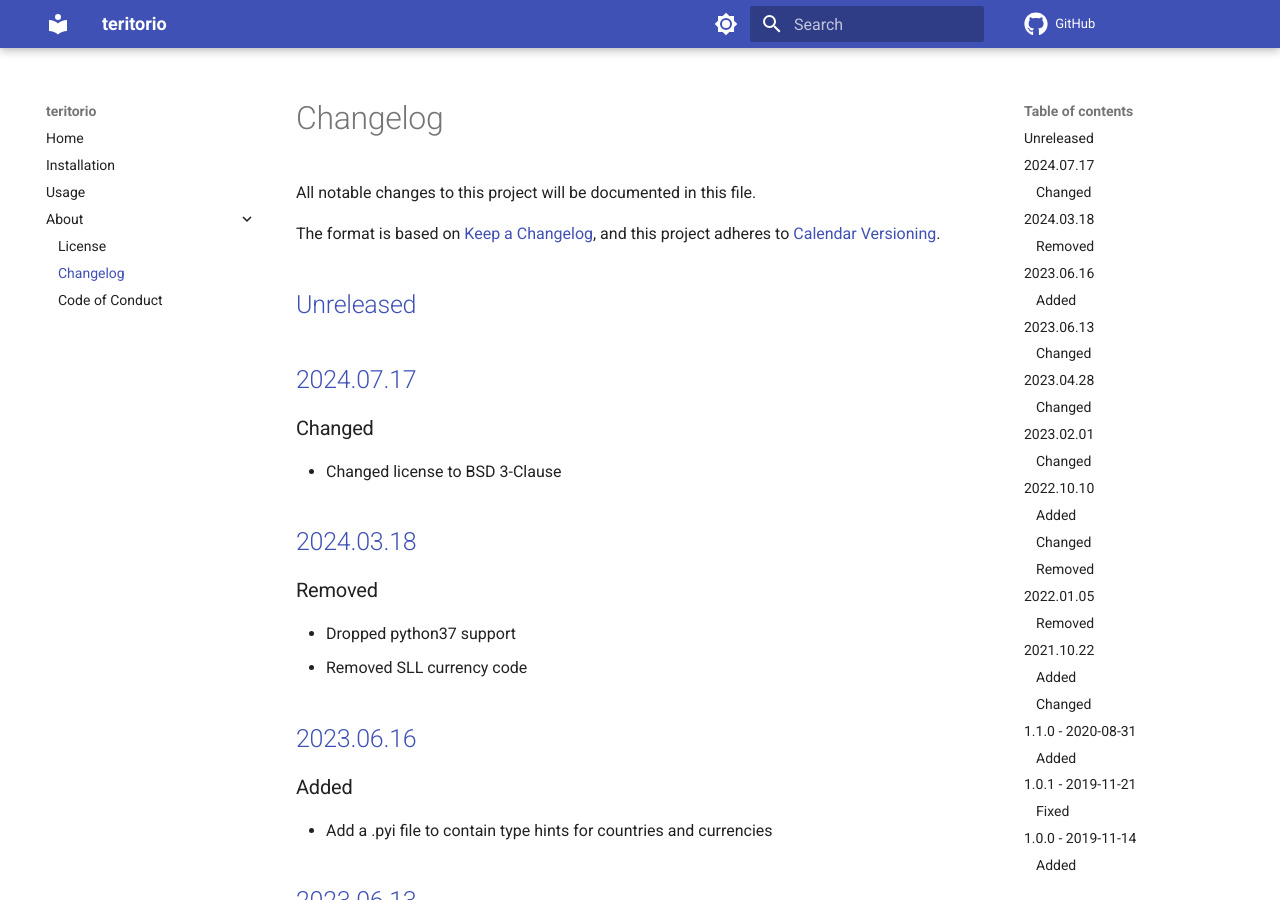
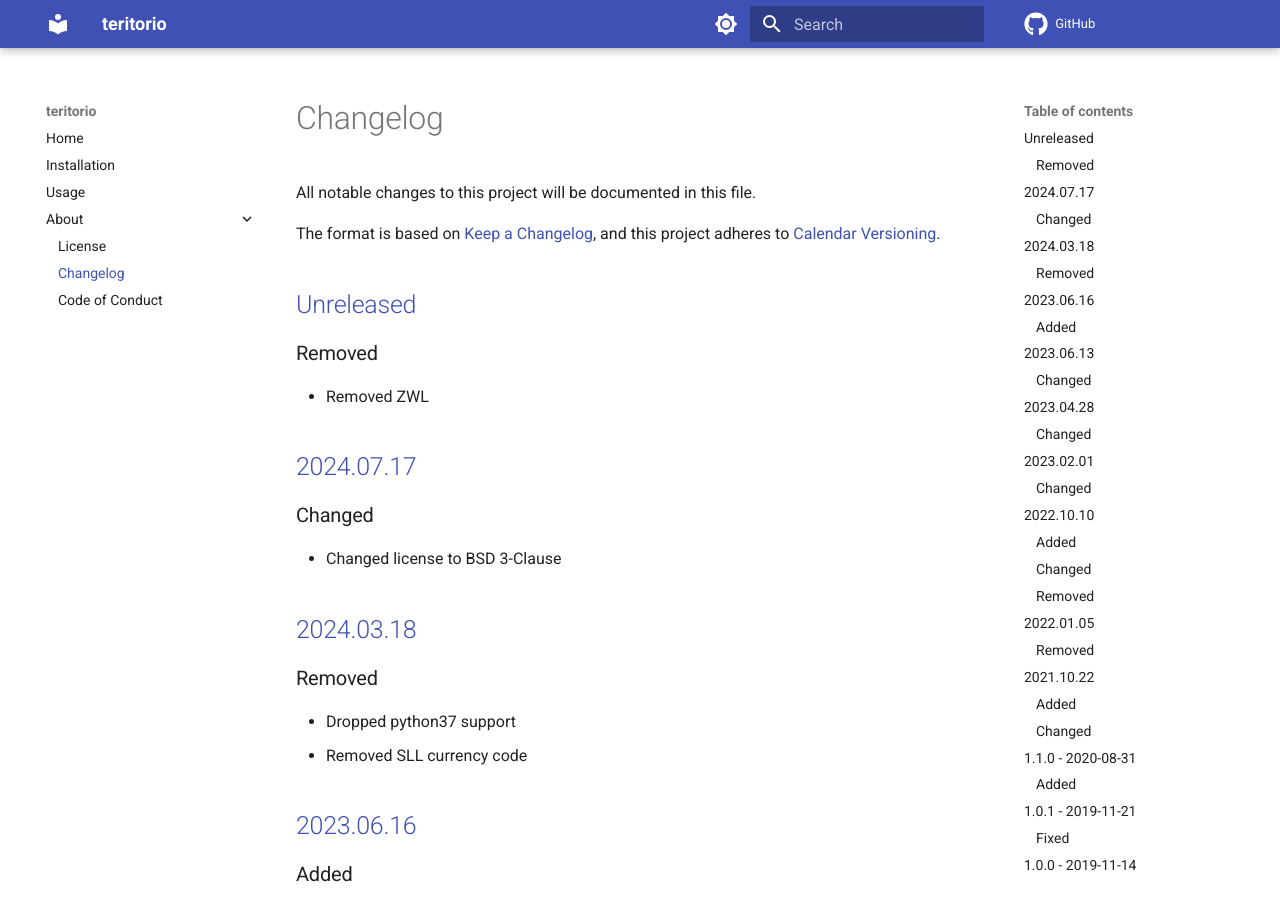
Before and after one commit to spapanik/teritorio, an MkDocs documentation site: the page built from docs/CHANGELOG.md, in a window 1280 px wide and 900 px high. Built offline with MkDocs 1.6.1 and Material for MkDocs 9.7.7, drawn with Linux system fonts in a browser that asks for light colours; comment, search, counter and statistics services are not loaded.

Commit message:
✨ Remove ZWL

```diff
--- a/docs/CHANGELOG.md
+++ b/docs/CHANGELOG.md
@@ -5,6 +5,10 @@ All notable changes to this project will be documented in this file.
 The format is based on [Keep a Changelog], and this project adheres to [Calendar Versioning].
 
 ## [Unreleased]
+
+### Removed
+
+-   Removed ZWL
 
 ## [2024.07.17]
 
```
Also changed, not shown: 2 other files.
